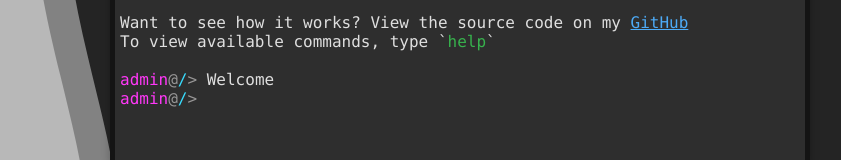
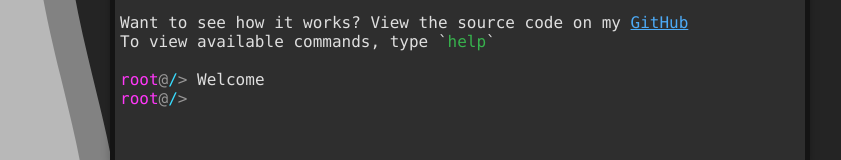
Before and after one commit to Samuel-KW/samuel-kw, a React (Vite) app: page / in a window 1280 px wide. Shown: the part 434-594 px from the top of the page, without its empty margins (180-1021 px from the left). Built offline with nearby package versions, Linux system fonts and the light colour scheme.

Commit message:
feat: implement draggable element

```diff
--- a/src/components/console/Terminal.tsx
+++ b/src/components/console/Terminal.tsx
@@ -6,7 +6,7 @@ import TerminalLine from "./TerminalLine";
 import TerminalInput from "./TerminalInput";
 import Welcome from "./commands/welcome";
 import Typer from "../utils/DynamicType";
-
+import Draggable from "../utils/draggable";
 
 export interface Terminal {
 
@@ -46,16 +46,21 @@ export default function Terminal (_props: Partial<TerminalProps>) {
     const typingElement = useRef(null);
     const typerRef = useRef<Typer | null>(null);
 
+    const dragElement = useRef(null);
+    const dragBar = useRef(null);
+
     useEffect(() => {
         if (!typerRef.current) {
             typerRef.current = new Typer(typingElement);
             typerRef.current.playSound = true;
             typerRef.current.startTyping(['Hello, World!', 'TypeScript is awesome!']);
         }
+
+        Draggable({ containerRef: dragElement, dragItemRef: dragBar });
     }, []);
 
-    return <div className={styles.terminal + " " + (maximized ? styles.maximized : "") + " " + (minimized ? styles.minimized : "")} style={{ opacity: opened ? 1 : 0 }} role="window" aria-label="Terminal window">
-        <div className={styles.bar}>
+    return <div ref={dragElement} className={styles.terminal} style={{ opacity: opened ? 1 : 0 }} role="window" aria-label="Terminal window">
+        <div ref={dragBar} className={styles.bar}>
             <span className={styles.header}>Portfolio - Samuel Walls</span>
             <span className={styles.controls}>
                 <Minimize onClick={() => setMinimized(!minimized)} />
@@ -67,8 +72,8 @@ export default function Terminal (_props: Partial<TerminalProps>) {
         <div className={styles.body}>
             <div className={styles.content}>
                 <Welcome />
-                <TerminalLine user="admin" directory={window.location.pathname} reference={typingElement}>Welcome to my website!</TerminalLine>
-                <TerminalInput user="admin" directory={window.location.pathname} onSubmit={console.log}/>
+                <TerminalLine user="root" directory={window.location.pathname} reference={typingElement}>Welcome to my website!</TerminalLine>
+                <TerminalInput user="root" directory={window.location.pathname} onSubmit={console.log}/>
                 {/* <ascii-img src="../images/day 3.webp" width="1920" height="1080" scale=".25" color="#ffffff" alt="Cinematic picture of a field of dandylions against a snow-capped mountain range."></ascii-img> */}
             </div>
         </div>
```
